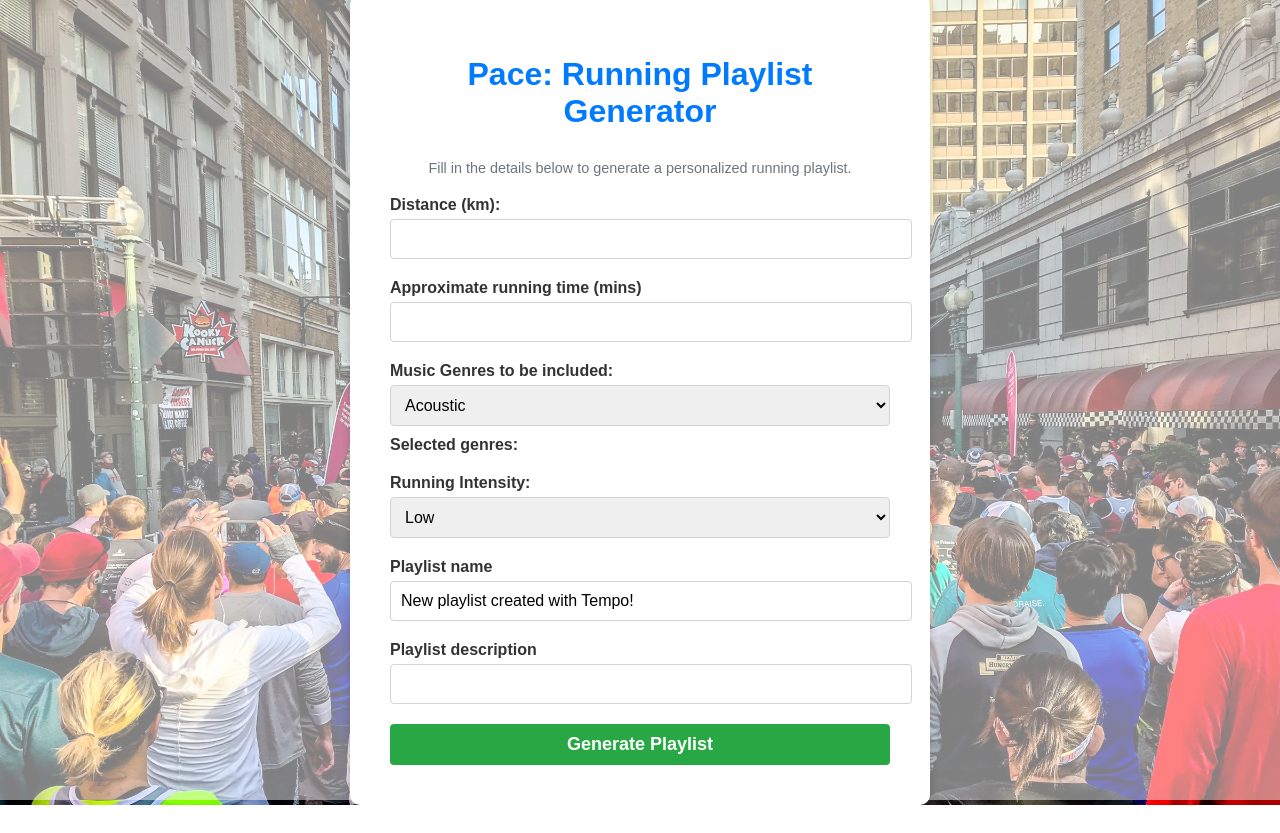
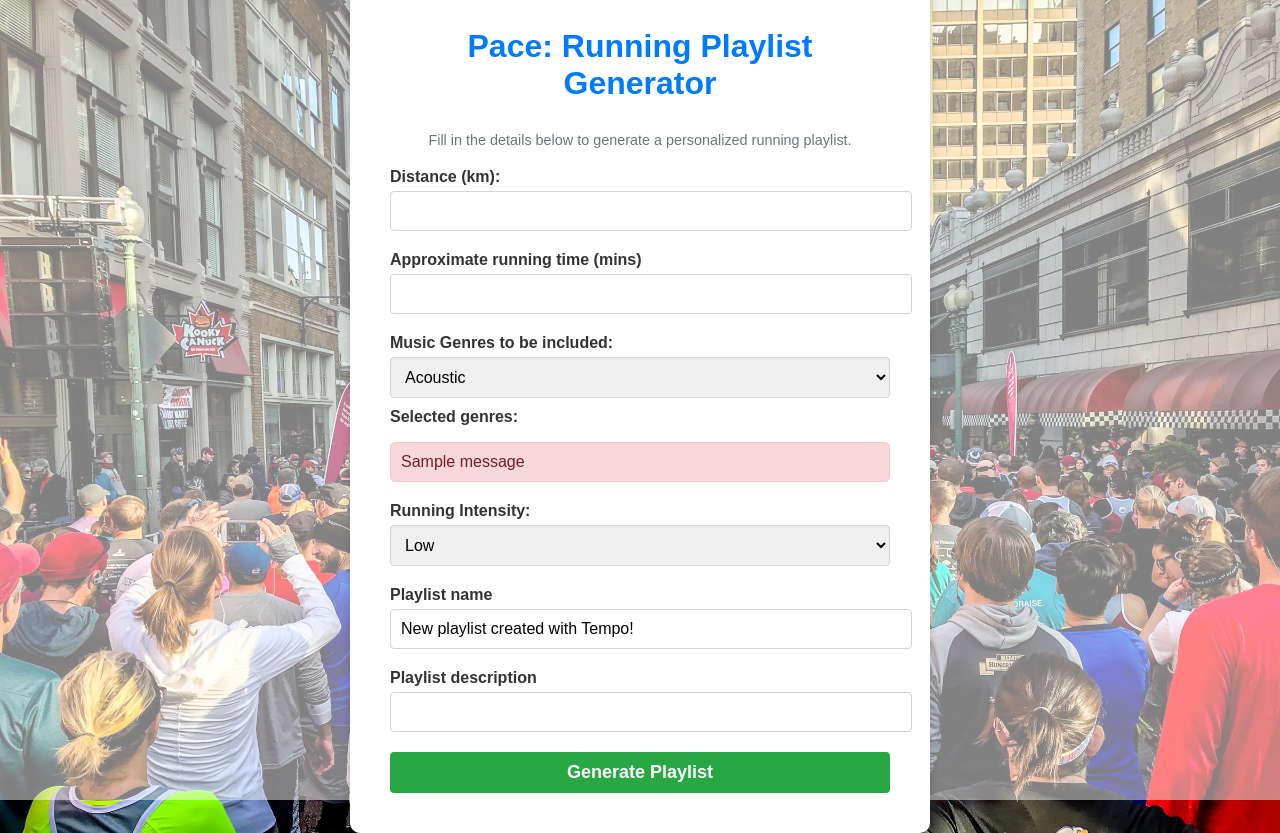
Before and after one commit to SSE-CW-Team/SSE-CW-Group-Project, a Flask app: page / in a window 1280 px wide. Before the commit the page ends 805 px from the top, so only its background shows below. Run offline with Flask 3, Linux system fonts and the light colour scheme; one stand-in notice (Sample message) is shown.

Commit message:
Feat: flash message for no genres selected

```diff
--- a/api/app.py
+++ b/api/app.py
@@ -1,4 +1,7 @@
-from flask import Flask, render_template, request, redirect, url_for, session
+from flask import (
+    Flask, render_template, request,
+    redirect, url_for, session, flash
+)
 from spotipy.oauth2 import SpotifyOAuth  # type: ignore
 from spotipy import Spotify  # type: ignore
 from supabase import create_client, Client
@@ -75,8 +78,6 @@ def get_songs_from_database(run_length_in_minutes, genres, intensity):
             total_duration += song["duration_ms"]
             break
 
-    print("the total duration is " + str(total_duration))
-
     return track_ids, total_duration
 
 
@@ -118,7 +119,7 @@ def create_playlist():
     user_id = user_info["id"]
     try:
         sp.user_playlist_create(
-            user_id=user_id,
+            user_id,
             name=session['new_playlist_headers']['name'],
             description=session['new_playlist_headers']['description']
         )
@@ -165,7 +166,12 @@ def fetch_songs():
     # Get track ids
     track_ids = get_songs_from_database(run_length, genres, intensity)
     session["track_ids"] = track_ids
-    return redirect(url_for("success", _external=True))
+    if not genres[0]:  # No genre selected
+        flash("Please select at least one genre")
+        return redirect(url_for('index', _external=True))
+    else:
+        print(genres)
+        return redirect(url_for("success", _external=True))
 
 
 def string_to_list(input_string):
--- a/api/static/styles/style.css
+++ b/api/static/styles/style.css
@@ -1,3 +1,12 @@
+.alert-message {
+    color: #721c24;
+    background-color: #f8d7da;
+    border: 1px solid #f5c6cb;
+    padding: 10px;
+    margin-top: 5px;
+    border-radius: 5px;
+  }
+
 body {
     font-family: 'Arial', sans-serif;
     background-image: url("../images/running_background.jpg");
--- a/api/templates/index.html
+++ b/api/templates/index.html
@@ -21,7 +21,7 @@
         </div>
         <div class="form-group">
           <label for="genre">Music Genres to be included:</label>
-          <select id="genre" name="genre" onchange="filterOptions()" required>
+          <select id="genre" name="genre" onchange="filterOptions()">
             <option value="Acoustic">Acoustic</option>
             <option value="Afrobeat">Afrobeat</option>
             <option value="Alternative">Alternative</option>
@@ -144,7 +144,13 @@
             <label for="selectedList">Selected genres:</label>
             <ul id="selectedList"></ul>
           </div>
-
+          {% with messages = get_flashed_messages() %}
+            {% if messages %}
+              <div class="alert alert-message">
+                  {{ messages[0] }}
+              </div>
+            {% endif %}
+          {% endwith %}
           <!-- Link to external JavaScript file -->
           <script src="{{ url_for('static', filename='scripts/functions.js')}}"></script>
         </div>
```
